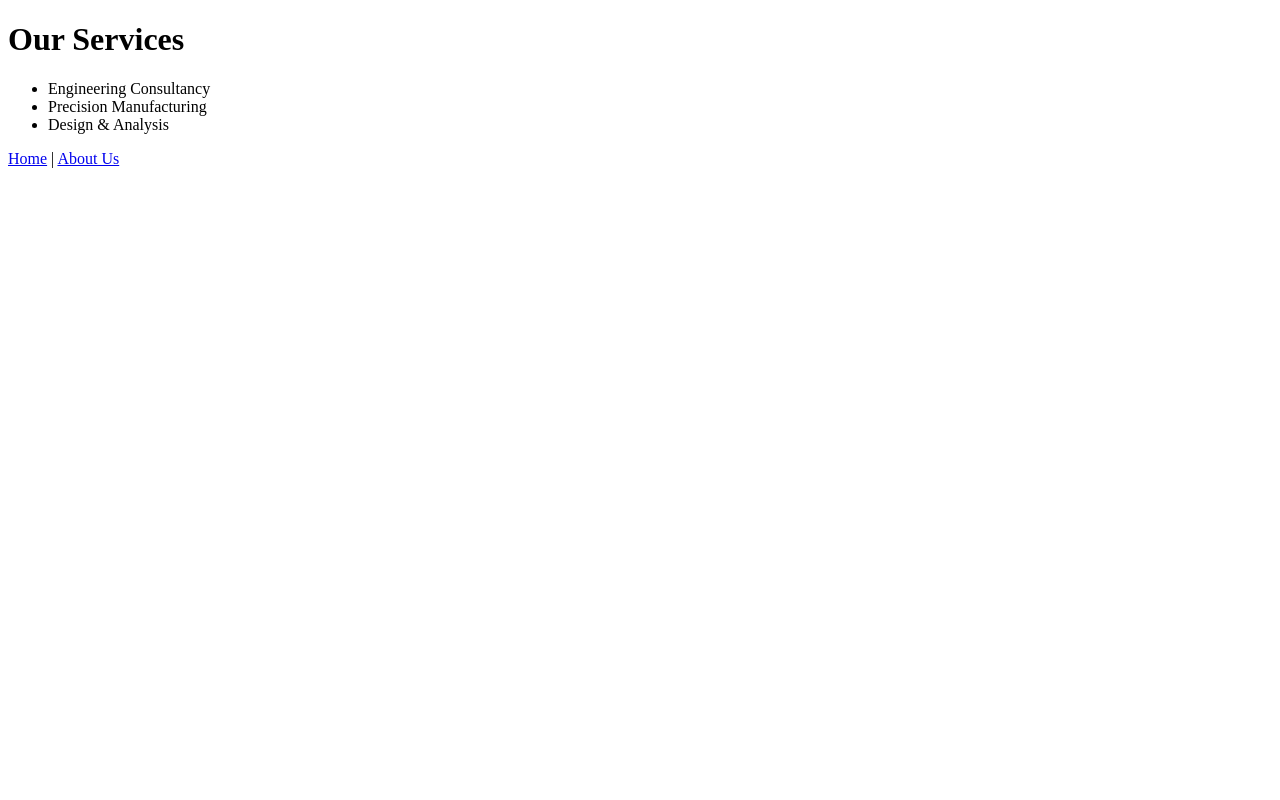
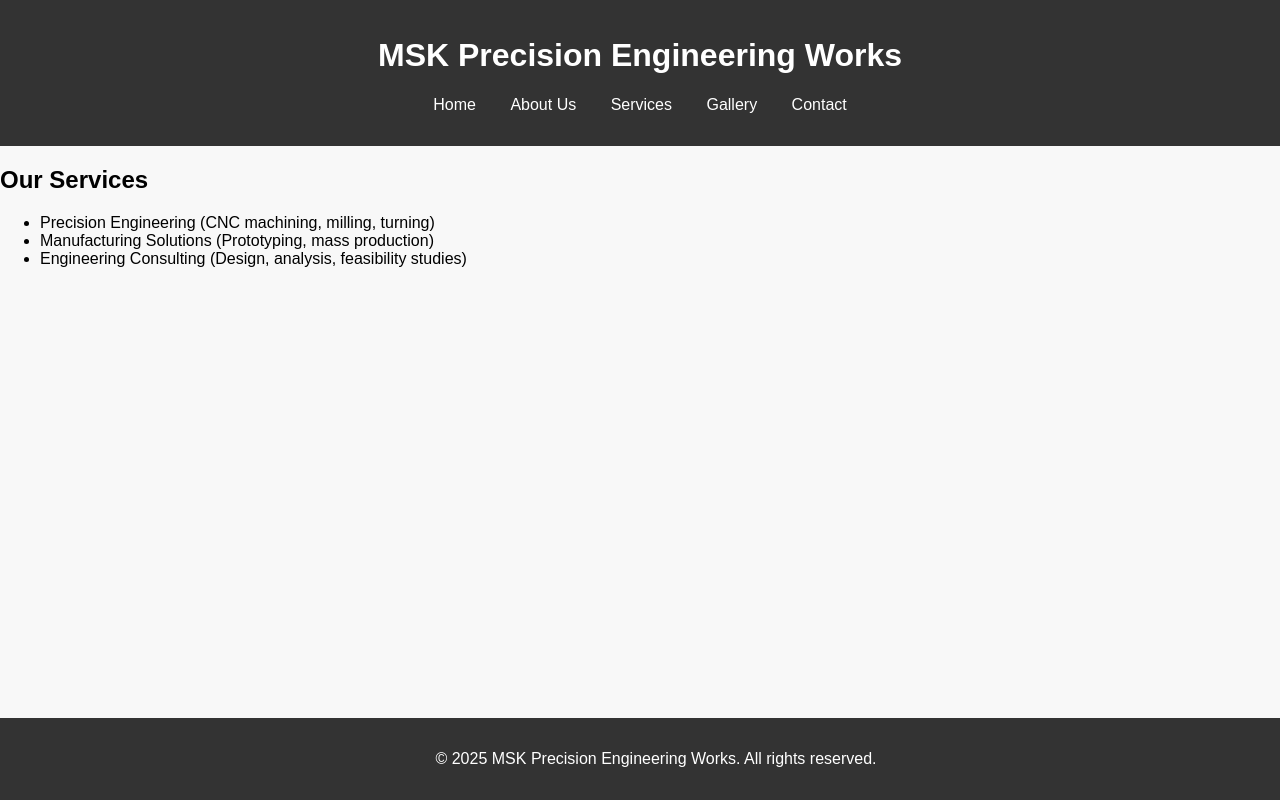
Before and after one commit to nkorra/MSK, a Flask app: template templates/services.html in a window 1280 px wide. Run offline with Flask 3, Linux system fonts and the light colour scheme; the template is opened without the code that fills it: most values are stand-ins (such as "Sample title", 1, 10 or a date in 2020).

Commit message:
Updated website with multiple pages

```diff
--- a/app.py
+++ b/app.py
@@ -4,15 +4,23 @@ app = Flask(__name__)
 
 @app.route('/')
 def home():
-    return render_template('index.html')
+    return render_template('index.html')  # Homepage
 
 @app.route('/about')
 def about():
-    return render_template('about.html')
+    return render_template('about.html')  # About Us Page
 
 @app.route('/services')
 def services():
-    return render_template('services.html')
+    return render_template('services.html')  # Services Page
+
+@app.route('/gallery')
+def gallery():
+    return render_template('gallery.html')  # Gallery Page
+
+@app.route('/contact')
+def contact():
+    return render_template('contact.html')  # Contact Us Page
 
 if __name__ == '__main__':
     app.run(debug=True)
--- /dev/null
+++ b/static/style.css
@@ -0,0 +1,38 @@
+body {
+    font-family: Arial, sans-serif;
+    margin: 0;
+    padding: 0;
+    background-color: #f8f8f8;
+}
+
+header {
+    background-color: #333;
+    color: white;
+    padding: 1rem;
+    text-align: center;
+}
+
+nav ul {
+    list-style: none;
+    padding: 0;
+}
+
+nav ul li {
+    display: inline;
+    margin: 0 15px;
+}
+
+nav ul li a {
+    color: white;
+    text-decoration: none;
+}
+
+footer {
+    background-color: #333;
+    color: white;
+    text-align: center;
+    padding: 1rem;
+    position: fixed;
+    bottom: 0;
+    width: 100%;
+}
--- /dev/null
+++ b/templates/base.html
@@ -0,0 +1,33 @@
+<!DOCTYPE html>
+<html lang="en">
+<head>
+    <meta charset="UTF-8">
+    <meta name="viewport" content="width=device-width, initial-scale=1.0">
+    <title>{{ title }} | MSK Precision Engineering Works</title>
+    <link rel="stylesheet" href="{{ url_for('static', filename='style.css') }}">
+</head>
+<body>
+
+    <header>
+        <h1>MSK Precision Engineering Works</h1>
+        <nav>
+            <ul>
+                <li><a href="/">Home</a></li>
+                <li><a href="/about">About Us</a></li>
+                <li><a href="/services">Services</a></li>
+                <li><a href="/gallery">Gallery</a></li>
+                <li><a href="/contact">Contact</a></li>
+            </ul>
+        </nav>
+    </header>
+
+    <main>
+        {% block content %}{% endblock %}
+    </main>
+
+    <footer>
+        <p>&copy; 2025 MSK Precision Engineering Works. All rights reserved.</p>
+    </footer>
+
+</body>
+</html>
--- /dev/null
+++ b/templates/contact.html
@@ -0,0 +1,5 @@
+{% extends "base.html" %}
+{% block content %}
+    <h2>Contact Us</h2>
+    <p>Email: contact@mskprecision.com | Phone: +1234567890</p>
+{% endblock %}
--- /dev/null
+++ b/templates/gallery.html
@@ -0,0 +1,5 @@
+{% extends "base.html" %}
+{% block content %}
+    <h2>Gallery</h2>
+    <p>Check out our latest projects and workshop images.</p>
+{% endblock %}
--- a/templates/services.html
+++ b/templates/services.html
@@ -1,16 +1,9 @@
-<!DOCTYPE html>
-<html>
-<head>
-    <title>Our Services</title>
-</head>
-<body>
-    <h1>Our Services</h1>
+{% extends "base.html" %}
+{% block content %}
+    <h2>Our Services</h2>
     <ul>
-        <li>Engineering Consultancy</li>
-        <li>Precision Manufacturing</li>
-        <li>Design & Analysis</li>
+        <li>Precision Engineering (CNC machining, milling, turning)</li>
+        <li>Manufacturing Solutions (Prototyping, mass production)</li>
+        <li>Engineering Consulting (Design, analysis, feasibility studies)</li>
     </ul>
-    <a href="{{ url_for('home') }}">Home</a> |
-    <a href="{{ url_for('about') }}">About Us</a>
-</body>
-</html>
+{% endblock %}
```
Also changed, not shown: templates/about.html (+5 -12 lines), templates/index.html (+5 -12 lines).
